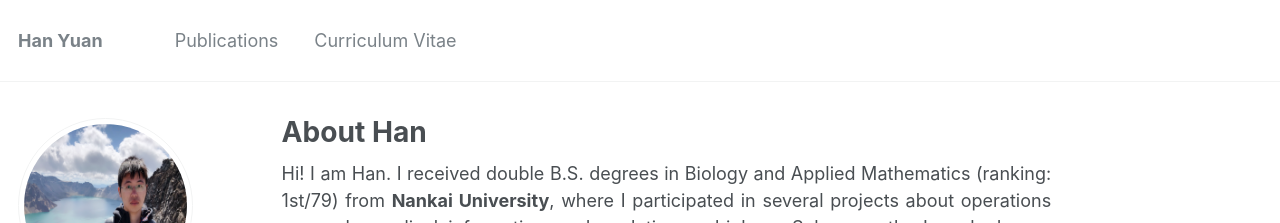
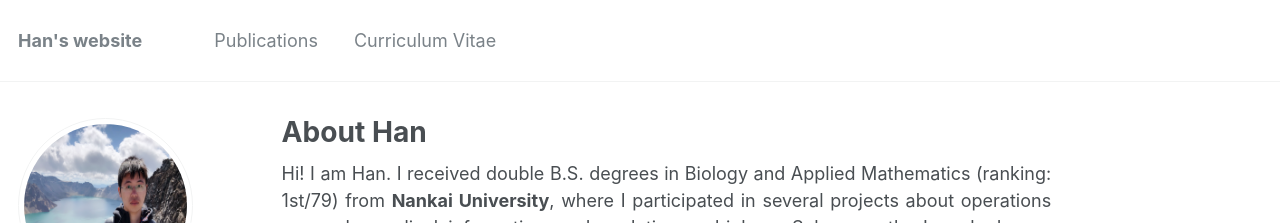
Before and after one commit to Han-Yuan-Med/Han-Yuan-Med.github.io, a Jekyll site: the page built from _pages/about.md, in a window 1280 px wide and 1355 px high. Shown: the top 223 px of the window. Built offline with Jekyll 4.4.1, drawn with Linux system fonts in a browser that asks for light colours.

Commit message:
Update _config.yml

```diff
--- a/_config.yml
+++ b/_config.yml
@@ -7,7 +7,7 @@
 
 # Site Settings
 locale                   : "en-US"
-title                    : "Han Yuan"
+title                    : "Han's website"
 title_separator          : "-"
 name                     : &name "Han Yuan"
 description              : &description "Ph.D. Student at Duke-NUS Medical School"
```
